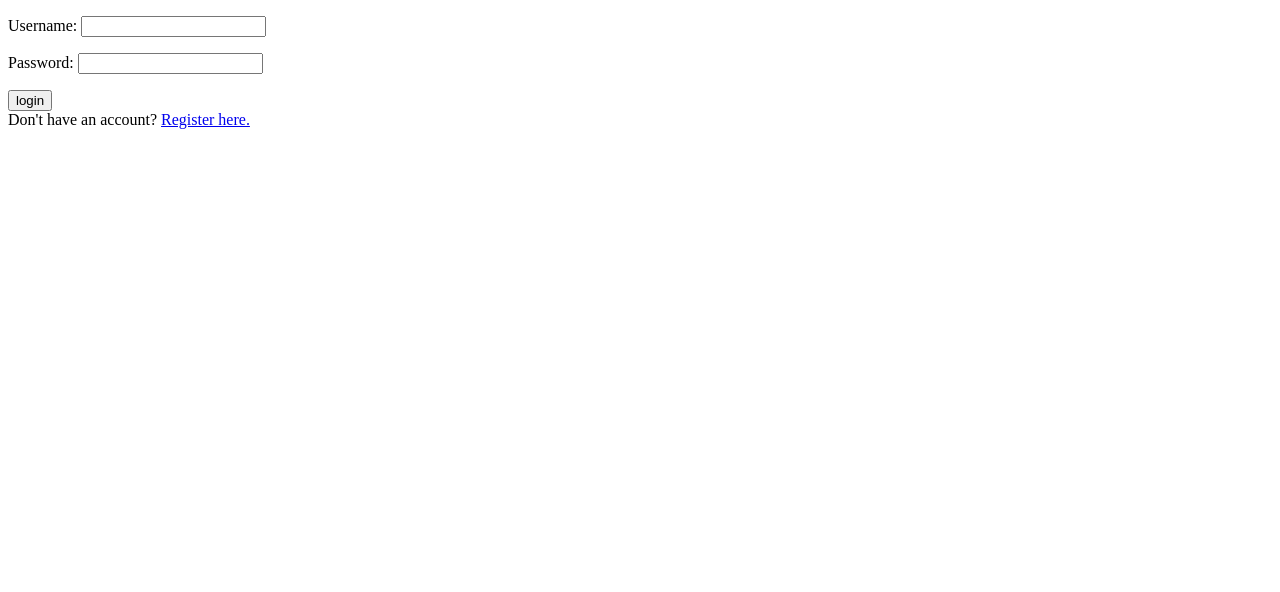
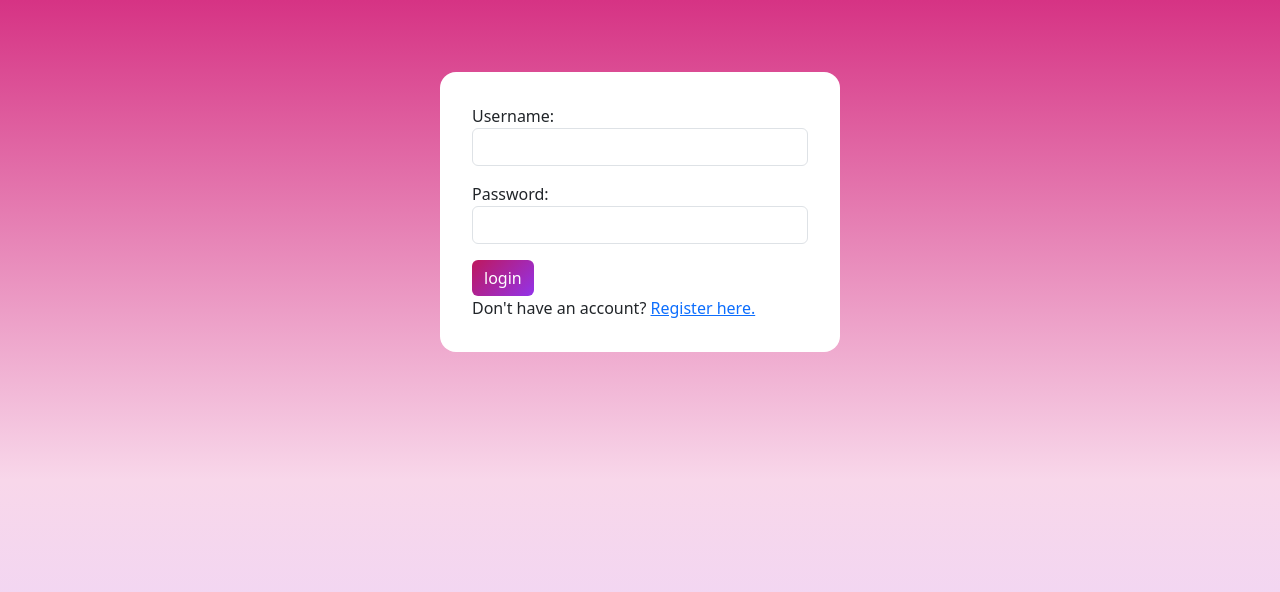
Before and after one commit to mooh46/SemesterProject, a Django app: page / in a window 1280 px wide. Shown: the top 592 px of the page. Run offline with Django 5.2, Linux system fonts and the light colour scheme.

Commit message:
Add Bootstrap styling, fix login and register checks, remove helloApp

```diff
--- a/SemesterProject/settings.py
+++ b/SemesterProject/settings.py
@@ -32,7 +32,6 @@ ALLOWED_HOSTS = []
 
 INSTALLED_APPS = [
     'photoApp',
-    'helloApp',
     'django.contrib.admin',
     'django.contrib.auth',
     'django.contrib.contenttypes',
@@ -113,6 +112,8 @@ USE_I18N = True
 
 USE_TZ = True
 
+LOGIN_URL = "login"
+
 
 # Static files (CSS, JavaScript, Images)
 # https://docs.djangoproject.com/en/6.1/howto/static-files/
--- a/photoApp/forms.py
+++ b/photoApp/forms.py
@@ -4,9 +4,9 @@ from photoApp.models import User
 
 
 class RegisterForm(forms.Form):
-    email = forms.EmailField(label='email', max_length=100)
-    password = forms.CharField(label='Password', max_length=100, widget=forms.PasswordInput)
-    confirmation = forms.CharField(label='Confirm Password', max_length=100, widget=forms.PasswordInput)
+    email = forms.EmailField(label='email', max_length=100, widget=forms.EmailInput(attrs={'class': 'form-control'}))
+    password = forms.CharField(label='Password', max_length=100, widget=forms.PasswordInput(attrs={'class': 'form-control'}))
+    confirmation = forms.CharField(label='Confirm Password', max_length=100, widget=forms.PasswordInput(attrs={'class': 'form-control'}))
 
     def clean(self):
         super().clean()
@@ -26,8 +26,8 @@ class RegisterForm(forms.Form):
 
 
 class LoginForm(forms.Form):
-    email = forms.EmailField(label='email', max_length=100)
-    password = forms.CharField(label='Password', max_length=100, widget=forms.PasswordInput)
+    email = forms.EmailField(label='email', max_length=100, widget=forms.EmailInput(attrs={'class': 'form-control'}))
+    password = forms.CharField(label='Password', max_length=100, widget=forms.PasswordInput(attrs={'class': 'form-control'}))
 
     def clean_email(self):
         return self.cleaned_data['email'].lower()
--- /dev/null
+++ b/photoApp/static/photoApp/style.css
@@ -0,0 +1,19 @@
+body {
+    background: linear-gradient(180deg, #d63384 0%, #f8d7ea 60%, #e9d5ff 100%) fixed;
+}
+.auth-card {
+    max-width: 400px;
+    margin: 72px auto;
+    padding: 32px;
+    background: #fff;
+    border-radius: 16px;
+}
+.btn-brand {
+    background: linear-gradient(135deg, #be185d, #9333ea);
+    color: #fff;
+    border: 0;
+}
+.btn-brand:hover {
+    color: #fff;
+    opacity: .9;
+}
--- a/photoApp/templates/photoApp/Login.html
+++ b/photoApp/templates/photoApp/Login.html
@@ -1,16 +1,24 @@
 {% extends 'layout.html' %}
 {% block title %}Login page{% endblock %}
 {% block body %}
+    <div class="auth-card">
     <form action="{% url 'login' %}" method="post">
     {% csrf_token %}
         {{ form.non_field_errors }}
+
         <p>Username: {{ form.email }}</p>
+
+
 
         <p>Password: {{ form.password }}</p>
 
-        <input type="submit" value="login">
+
+        <input type="submit" value="login" class="btn btn-brand">
+        <br>
+        Don't have an account? <a href="{% url 'register' %}">Register here.</a>
     </form>
-      Don't have an account? <a href="{% url 'register' %}">Register here.</a>
+    </div>
+
 
 
 {% endblock %}
--- a/photoApp/views.py
+++ b/photoApp/views.py
@@ -4,9 +4,11 @@ from .forms import *
 from .models import *
 from django.urls import reverse
 from django.contrib.auth import login, logout,authenticate
+from django.contrib.auth.decorators import login_required
 
 
 
+@login_required
 def feed(request):
     return render(request,'photoApp/feed.html')
 
@@ -27,6 +29,10 @@ def log_in(request):
         if form.is_valid():
             user = authenticate(request ,username=form.cleaned_data['email'], password=form.cleaned_data['password'])
             if user is not None:
+                #web has no memory between requests
+                #when this runs django gives the  user a session id which is used to identify a row in a table in the database called django_session
+                # which  has the user's userid so this session id is stored in a cookie in the browser
+                # so the browser uses that id to get the user id which is then used to get a users details in users table
                 login(request,user)
                 return HttpResponseRedirect(reverse('feed'))
             form.add_error(None, "Invalid username and/or password.")
--- a/templates/layout.html
+++ b/templates/layout.html
@@ -1,11 +1,13 @@
+{% load static %}
 <!doctype html>
 <html lang="en">
 <head>
     <meta charset="UTF-8">
-    <meta name="viewport"
-          content="width=device-width, user-scalable=no, initial-scale=1.0, maximum-scale=1.0, minimum-scale=1.0">
+    <meta name="viewport" content="width=device-width, user-scalable=no, initial-scale=1.0, maximum-scale=1.0, minimum-scale=1.0">
     <meta http-equiv="X-UA-Compatible" content="ie=edge">
     <title>{% block title %} Photo Sharing App{% endblock %}</title>
+    <link href="https://cdn.jsdelivr.net/npm/bootstrap@5.3.3/dist/css/bootstrap.min.css" rel="stylesheet">
+    <link href="{% static 'photoApp/style.css' %}" rel="stylesheet">
 </head>
 <body>
 {% block body %}
```
Also changed, not shown: photoApp/templates/photoApp/Register.html (+10 -2 lines).
